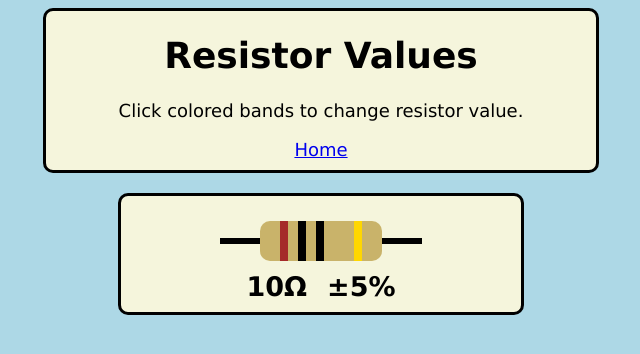
After one commit to dotpeedeeeff/RF-Assistant, a Flask app: page /resistor in a window 1280 px wide. The commit adds this page. Shown: the top 354 px of the page, without its empty margins (319-959 px from the left). Run offline with Flask 3, Linux system fonts and the light colour scheme.

Commit message:
integrate resistor tool into website

```diff
--- a/app.py
+++ b/app.py
@@ -15,6 +15,10 @@ def lc():
 @app.route("/")
 def home():
     return render_template("home.html", len=0, output=0)
+
+@app.route("/resistor")
+def resistor():
+    return render_template("resistor.html", len=0, output=0)
 
 
 @app.route("/creact")
--- /dev/null
+++ b/static/css/resist.css
@@ -0,0 +1,111 @@
+body {
+    font-size: large;
+    background-color: lightblue;
+    font-family: Verdana, Geneva, Tahoma, sans-serif;
+}
+
+header {
+    margin-left: auto;
+    margin-right: auto;
+    text-align: center;
+    margin-bottom: 5px;
+    background-color: beige;
+    border-radius: 10px;
+    max-width: 550px;
+    border-style: solid;
+}
+
+.container {
+    max-width: 400px;
+    margin-left: auto;
+    margin-right: auto;
+    background-color: beige;
+    border-style: solid;
+    border-radius: 10px;
+    margin-top: 20px;
+}
+
+.homebutton {
+    padding-bottom: 10px;
+}
+
+
+#page-container {
+    position: relative;
+    min-height: 98vh;
+    max-height: 100vh;
+}
+
+#content-wrap {
+    padding-bottom: 2.5rem;
+}
+
+#footer {
+    position: absolute;
+    bottom: -0.5rem;
+    width: 100%;
+    height: 2.5rem;
+    text-align: center;
+}
+
+#menu-container {
+    display: flex;
+    justify-content: center;
+    align-items: center;
+    margin: 25px 0 0 0;
+}
+
+.wire {
+    background-color: black;
+    height: 6px;
+    width: 40px;
+}
+
+.color-band {
+    width: 8px;
+    height: 40px;
+}
+
+#left-end {
+    width: 20px;
+    height: 40px;
+    background-color: rgb(201, 179, 106);
+    border-radius: 10px 0 0 10px;
+}
+
+#right-end {
+    width: 20px;
+    height: 40px;
+    background-color: rgb(201, 179, 106);
+    border-radius: 0 10px 10px 0;
+}
+
+
+.gap {
+    width: 10px;
+    height: 40px;
+    background-color: rgb(201, 179, 106);
+}
+
+#wide-gap {
+    width: 30px;
+    height: 40px;
+    background-color: rgb(201, 179, 106);
+}
+
+#fourth-band {
+    background-color: gold;
+}
+
+.text-output {
+    font-family: Verdana, Geneva, Tahoma, sans-serif;
+    margin: 10px;
+    max-width: 20%;
+}
+
+#valuesoutput {
+    display: flex;
+    justify-content: center;
+
+
+}
--- a/templates/home.html
+++ b/templates/home.html
@@ -14,7 +14,7 @@
 
             <h1>RF Circuit Toolbox</h1>
             <p>A selection of tools to help with common RF calculations.</p>
-
+        <div id="menu-container">
         <div class="menulink">
             <a href="/lc">LC Resonant Frequency</a>
         </div>
@@ -27,6 +27,10 @@
         <div class="menulink">
             <a href="/capband">Variable Capacitor</a>
         </div>
+        <div class="menulink">
+            <a href="/resistor">Resistor Values</a>
+        </div>
+        </div>
             </header>
         </div>
         <footer id="footer">
--- /dev/null
+++ b/templates/resistor.html
@@ -0,0 +1,41 @@
+<!DOCTYPE html>
+<html lang="en">
+    <head>
+        <meta charset="UTF-8">
+        <title>Resistor Values</title>
+        <meta name="viewport" content="width=device-width, initial-scale=1.0">
+        <meta name="description" content="Find the reactance value for a given frequency.">
+        <link rel="stylesheet" href="{{url_for('static', filename='css/resist.css')}}">
+        <script src="{{url_for('static', filename='resistor.js')}}"></script>
+    </head>
+    <body>
+        <header>
+            <h1>Resistor Values</h1>
+            <p>Click colored bands to change resistor value.</p>
+            <div class="homebutton">
+                <a href="/">Home</a>
+            </div>
+       </header>
+    <main>
+        <div class="container">
+            <div id="menu-container">
+            <div id="left-wire" class="wire"></div>
+            <div id="left-end"></div>
+            <div id="first-band" class="color-band" onclick="firstClicker()" style="background-color: brown;"></div>
+            <div id="first-gap" class="gap"></div>
+            <div id="second-band" class="color-band" onclick="secondClicker()" style="background-color: black;"></div>
+            <div id="second-gap" class="gap"></div>
+            <div id="third-band" class="color-band" onclick="thirdClicker()" style="background-color: black;"></div>
+            <div id="wide-gap"></div>
+            <div id="fourth-band" class="color-band" onclick="fourthClicker()" style="background-color: gold;"></div>
+            <div id="right-end"></div>
+            <div id="right-wire" class="wire"></div>
+            </div>
+            <div id="valuesoutput">
+                <h2 id="resistance-total" class="text-output">10Ω</h2>
+                <h2 id="tolerance-total" class="text-output">±5%</h2>
+            </div>
+        </div>
+    </main>
+    </body>
+</html>
```
